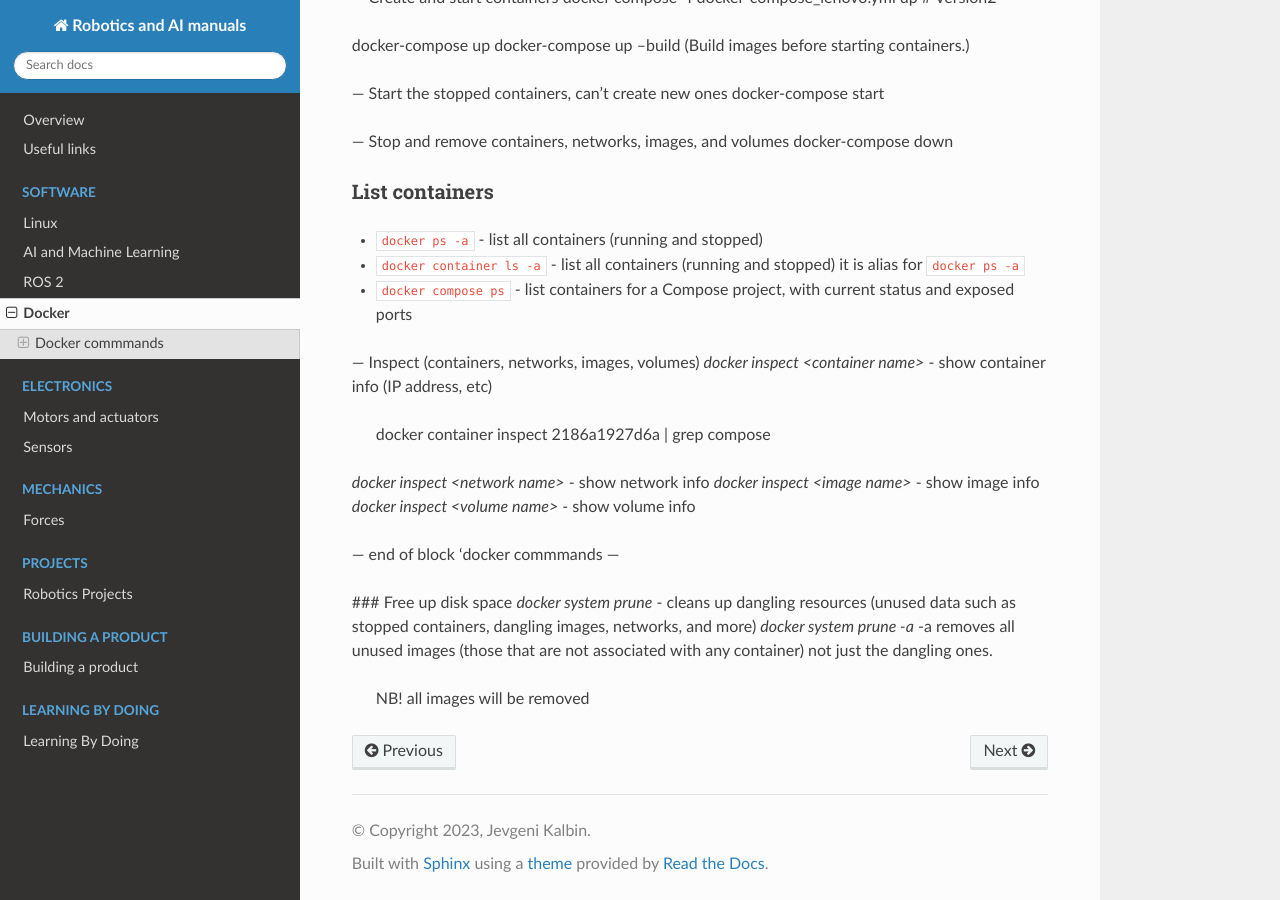
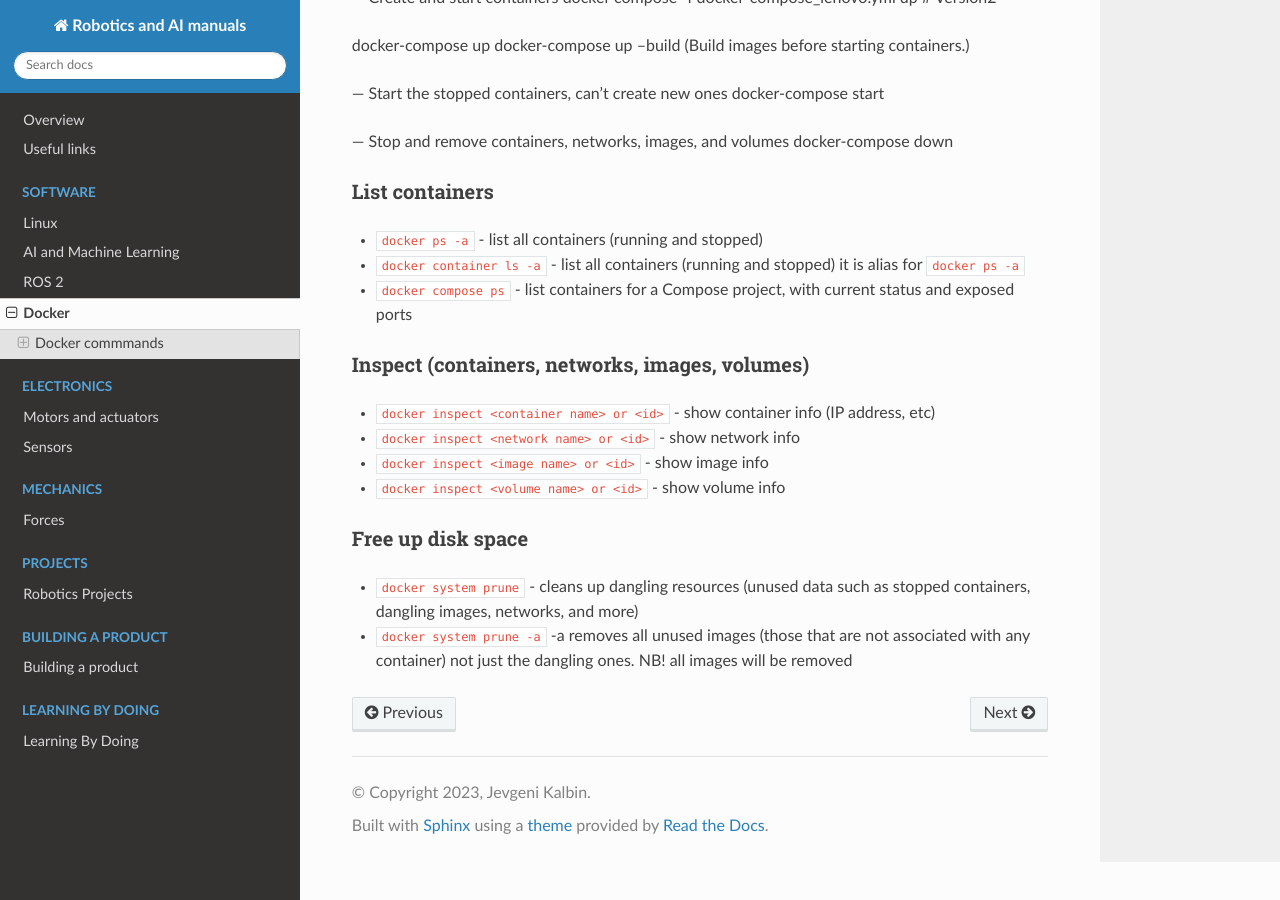
Before and after one commit to jevgenik/manuals, a Sphinx documentation site: the page built from source/files/software/docker.rst, in a window 1280 px wide and 900 px high, scrolled down 2065 px. Built offline with Sphinx 7.4.7 and the Read the Docs theme 2.0.0, drawn with Linux system fonts in a browser that asks for light colours.

Commit message:
updated docker.rst

```diff
--- a/source/files/software/docker.rst
+++ b/source/files/software/docker.rst
@@ -69,6 +69,7 @@ docker-compose start
 --- Stop and remove containers, networks, images, and volumes
 docker-compose down
 
+
 List containers
 ---------------
 
@@ -78,17 +79,22 @@ List containers
 
 * ``docker compose ps`` - list containers for a Compose project, with current status and exposed ports
 
---- Inspect (containers, networks, images, volumes)
-`docker inspect <container name>` - show container info (IP address, etc)
-   docker container inspect 2186a1927d6a | grep compose
-`docker inspect <network name>` - show network info
-`docker inspect <image name>` - show image info
-`docker inspect <volume name>` - show volume info
 
---- end of block 'docker commmands ---
+Inspect (containers, networks, images, volumes)
+-----------------------------------------------
+
+* ``docker inspect <container name> or <id>`` - show container info (IP address, etc)
+
+* ``docker inspect <network name> or <id>`` - show network info
+
+* ``docker inspect <image name> or <id>`` - show image info
+
+* ``docker inspect <volume name> or <id>`` - show volume info
 
 
-### Free up disk space
-`docker system prune` - cleans up dangling resources (unused data such as stopped containers, dangling images, networks, and more)
-`docker system prune -a` -a removes all unused images (those that are not associated with any container) not just the dangling ones.
-                         NB! all images will be removed
+Free up disk space
+------------------
+
+* ``docker system prune`` - cleans up dangling resources (unused data such as stopped containers, dangling images, networks, and more)
+
+* ``docker system prune -a`` -a removes all unused images (those that are not associated with any container) not just the dangling ones. NB! all images will be removed
```
